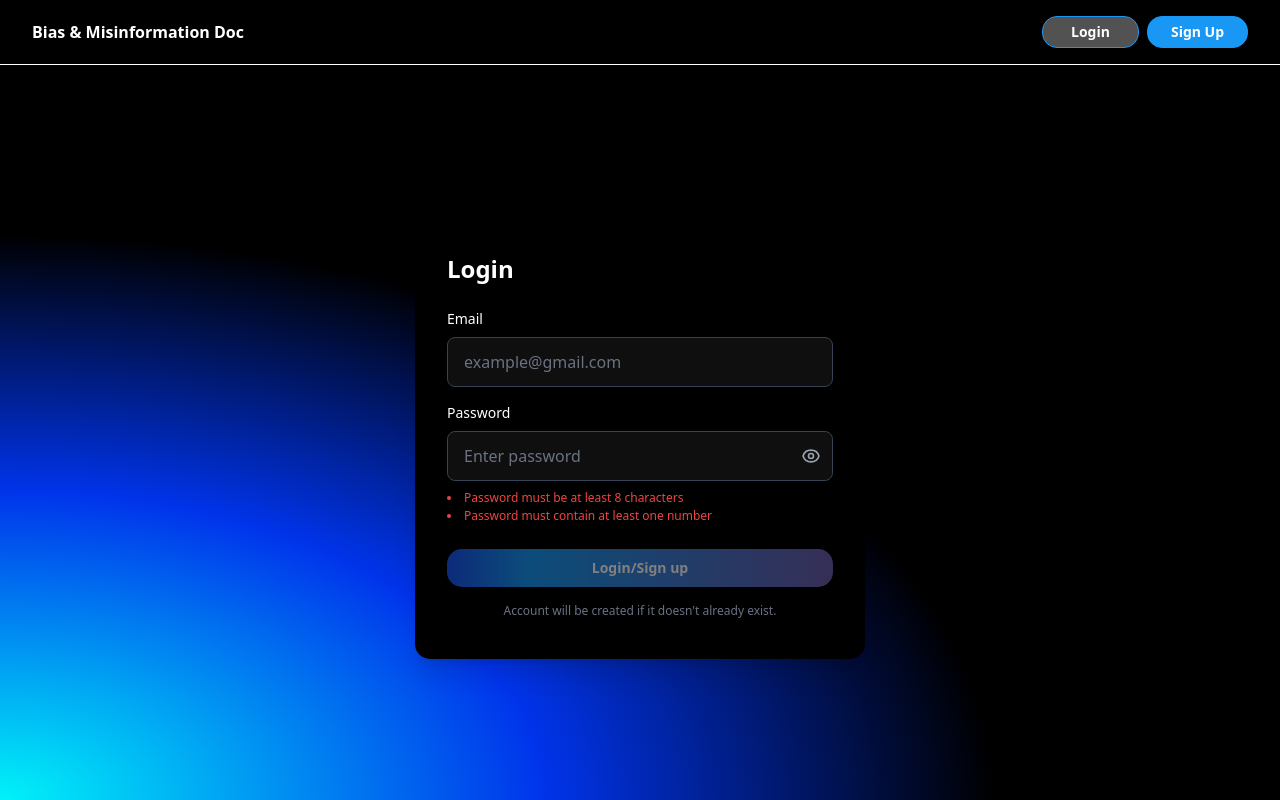
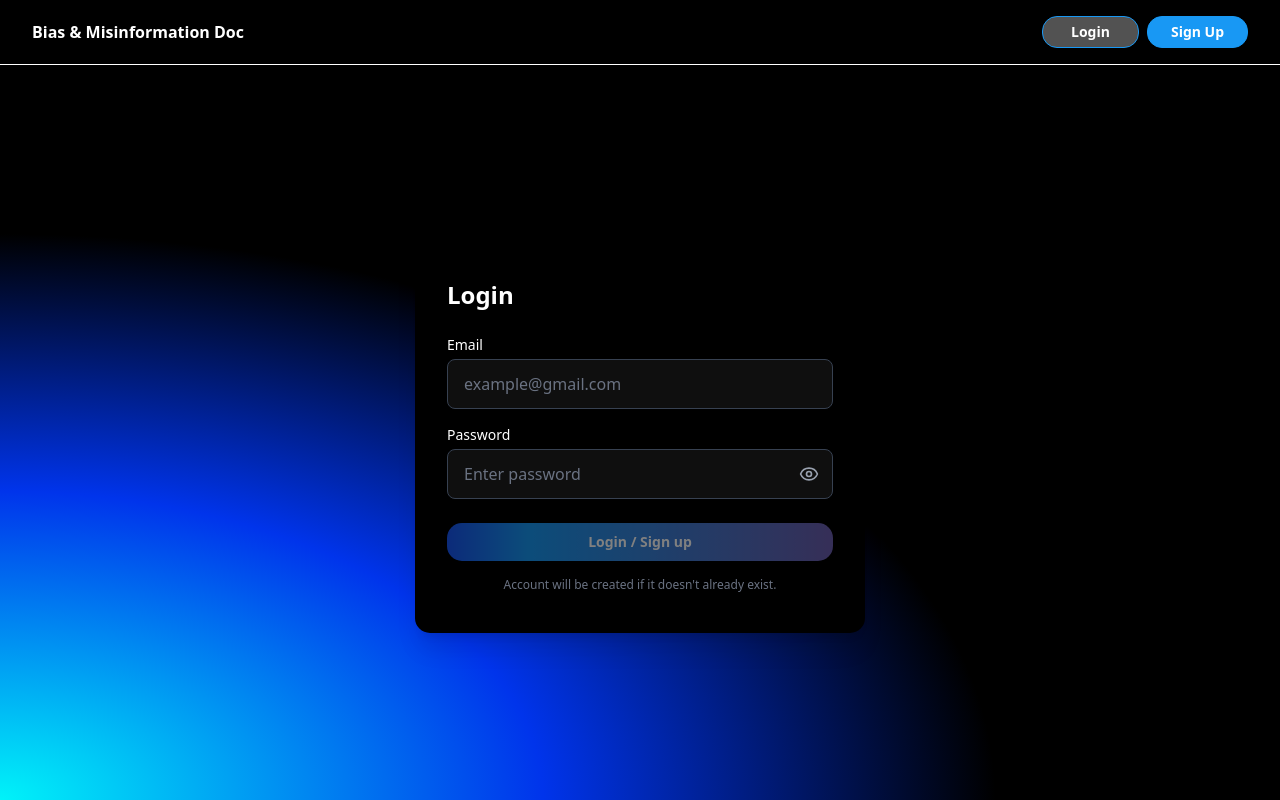
Before and after one commit to Pan-nav/bias-doc, a SvelteKit app: page /login in a window 1280 px wide. Built offline with nearby package versions, Linux system fonts and the light colour scheme.

Commit message:
Authentication page completed pre client interview

```diff
--- a/package.json
+++ b/package.json
@@ -19,6 +19,8 @@
 		"@sveltejs/vite-plugin-svelte": "^6.2.4",
 		"@tailwindcss/forms": "^0.5.11",
 		"@tailwindcss/vite": "^4.1.18",
+		"@types/better-sqlite3": "^7.6.13",
+		"@types/node": "^25.5.0",
 		"autoprefixer": "^10.4.24",
 		"postcss": "^8.5.6",
 		"prettier": "^3.8.1",
@@ -33,6 +35,7 @@
 	"dependencies": {
 		"better-sqlite3": "^12.6.2",
 		"flowbite": "^4.0.1",
-		"flowbite-svelte": "^1.31.0"
+		"flowbite-svelte": "^1.31.0",
+		"lucide-svelte": "^0.577.0"
 	}
 }
--- a/src/lib/utils/validation.ts
+++ b/src/lib/utils/validation.ts
@@ -6,14 +6,14 @@
 export function validateEmail(email: string): { valid: boolean; error: string } {
 	const trimmed = email.trim();
 	if (trimmed.length === 0) {
-		return { valid: false, error: 'Please enter a valid email address' };
+		return { valid: false, error: 'Email is required' };
 	}
 	if (!trimmed.includes('@')) {
-		return { valid: false, error: 'Please enter a valid email address' };
+		return { valid: false, error: 'Please enter a valid email address (e.g. name@example.com)' };
 	}
 	const afterAt = trimmed.split('@')[1] ?? '';
 	if (!afterAt || !afterAt.includes('.')) {
-		return { valid: false, error: 'Please enter a valid email address' };
+		return { valid: false, error: 'Please enter a valid email address (e.g. name@example.com)' };
 	}
 	return { valid: true, error: '' };
 }
--- a/src/routes/login/+page.svelte
+++ b/src/routes/login/+page.svelte
@@ -1,46 +1,64 @@
 <script lang="ts">
-	/**
-	 * Login / Sign-up page (Prototype 2).
-	 * User flow: enter email + password → if email not in storage, show "Create new account?" modal;
-	 * if yes, create and redirect to dashboard. If email exists, check password → match = redirect,
-	 * else show "Invalid password". Validation runs on input so the button stays disabled until valid.
-	 */
-
+	// Login / sign-up: valid email + password → existing user logs in, new user gets "create account?" modal.
 	import { goto } from '$app/navigation';
+	import { Eye, EyeOff } from 'lucide-svelte';
 	import PrimaryButton from '$lib/components/PrimaryButton.svelte';
 	import { createAccount, login, userExists } from '$lib/stores/auth';
 	import { validateEmail, validatePassword } from '$lib/utils/validation';
 
 	let userEmail = $state('');
 	let userPassword = $state('');
-	let isPasswordVisible = $state(false);
+	let showPassword = $state(false);
 	let isSubmitting = $state(false);
 	let passwordError = $state('');
 	let showCreateConfirm = $state(false);
 
-	// Reactive validation so we can disable the button and show errors inli
+	// Error message strings — set by $effect so they update on every keystroke
+	let emailError = $state('');
+	let passwordErrors: string[] = $state([]);
+
 	let emailValidation = $derived(validateEmail(userEmail));
 	let passwordValidation = $derived(validatePassword(userPassword));
-	let isFormValid = $derived((emailValidation.valid || passwordValidation.valid) && !isSubmitting);
+	let canSubmit = $derived((emailValidation.valid && passwordValidation.valid) && !isSubmitting);
+
+	// Recompute email error whenever userEmail changes
+	$effect(() => {
+		if (userEmail.trim() !== '' && !emailValidation.valid) {
+			emailError = emailValidation.error;
+		} else {
+			emailError = '';
+		}
+	});
+
+	// Recompute password errors whenever userPassword changes
+	$effect(() => {
+		if (userPassword.trim() !== '' && passwordValidation.errors.length > 0) {
+			passwordErrors = [...passwordValidation.errors];
+		} else {
+			passwordErrors = [];
+		}
+	});
+
+	// Clear API password error when email changes
+	$effect(() => {
+		userEmail;
+		passwordError = '';
+	});
 
 	function handleSubmit() {
-		if (!isFormValid) return;
-		passwordError = '';
+		if (!canSubmit) return;
 		const email = userEmail.trim().toLowerCase();
 
 		if (userExists(email)) {
-			// Existing user: check password
-			const result = login(userEmail.trim(), userPassword);
+			const result = login(email, userPassword);
 			if (result.success) {
 				isSubmitting = true;
 				goto('/dashboard');
 			} else {
-				passwordError = result.error ?? 'Invalid password';
+				passwordError = result.error ?? 'Wrong password';
 			}
 			return;
 		}
-
-		// New user: show confirmation before creating account
 		showCreateConfirm = true;
 	}
 
@@ -50,89 +68,80 @@
 		isSubmitting = true;
 		goto('/dashboard');
 	}
-
-	function cancelCreateAccount() {
-		showCreateConfirm = false;
-	}
 </script>
 
-<!-- The background image, which will be default to all pages except the landing page -->
 <div
 	class="flex min-h-[calc(100vh-72px)] w-full items-center justify-center px-4 py-12 font-inter"
-	style="background:
-    radial-gradient(ellipse at bottom left, #00F3F9, #0034EB 30%, transparent 55%),
-    #000;"
+	style="background: radial-gradient(ellipse at bottom left, #00F3F9, #0034EB 30%, transparent 55%), #000;"
 >
-	<div
-		class="w-full max-w-[450px] rounded-[15px] px-8 py-10 shadow-xl"
-		style="background-color: #000000;"
-	>
+	<div class="w-full max-w-[450px] rounded-[15px] px-8 py-10 shadow-xl" style="background: #000;">
 		<h1 class="text-2xl font-bold text-white">Login</h1>
 
-		<form onsubmit={(e) => { e.preventDefault(); handleSubmit(); }} class="mt-6 flex flex-col gap-4">
-			<div class="flex flex-col gap-2">
+		<form
+			onsubmit={(e) => {
+				e.preventDefault();
+				handleSubmit();
+			}}
+			class="mt-6 flex flex-col gap-4"
+		>
+			<!-- Email -->
+			<div class="flex flex-col gap-1">
 				<label for="login-email" class="text-sm font-medium text-white">Email</label>
 				<input
 					id="login-email"
-					type="email"
+					type="text"
 					bind:value={userEmail}
 					placeholder="example@gmail.com"
 					autocomplete="email"
-					class="w-full rounded-[8px] border px-4 py-3 text-white placeholder-gray-500 focus:border-[#1898F4] focus:outline-none focus:ring-1 focus:ring-[#1898F4] {emailValidation.valid || !userEmail ? 'border-gray-700' : 'border-red-500'}"
-					style="background-color: #0F0F0F;"
+					class="w-full rounded-lg border px-4 py-3 text-white placeholder-gray-500 focus:outline-none"
+					style="background: #0f0f0f; border-color: {emailError ? '#ef4444' : '#374151'};"
 				/>
-				{#if !emailValidation.valid && userEmail}
-					<p class="text-xs text-[#EF4444]" style="font-size: 12px;">{emailValidation.error}</p>
-				{/if}
+				<span
+					style="color: #ef4444; font-size: 12px; display: {emailError ? 'block' : 'none'};"
+				>{emailError}</span>
 			</div>
 
-			<div class="flex flex-col gap-2">
+			<!-- Password -->
+			<div class="flex flex-col gap-1">
 				<label for="login-password" class="text-sm font-medium text-white">Password</label>
 				<div class="relative">
 					<input
 						id="login-password"
-						type="password"
+						type={showPassword ? 'text' : 'password'}
 						bind:value={userPassword}
 						placeholder="Enter password"
 						autocomplete="current-password"
-						class="w-full rounded-[8px] border py-3 pl-4 pr-10 text-white placeholder-gray-500 focus:border-[#1898F4] focus:outline-none focus:ring-1 focus:ring-[#1898F4] {passwordValidation.valid || !userPassword ? 'border-gray-700' : 'border-red-500'}"
-						style="background-color: #0F0F0F;"
+						class="w-full rounded-lg border py-3 pl-4 pr-10 text-white placeholder-gray-500 focus:outline-none"
+						style="background: #0f0f0f; border-color: {passwordErrors.length > 0 || passwordError ? '#ef4444' : '#374151'};"
 					/>
 					<button
 						type="button"
-						class="absolute right-3 top-1/2 -translate-y-1/2 text-gray-400 hover:text-white"
-						aria-label={isPasswordVisible ? 'Hide password' : 'Show password'}
-						disabled
+						class="absolute right-2 top-1/2 -translate-y-1/2 rounded p-1.5 text-gray-400 hover:text-white"
+						aria-label={showPassword ? 'Hide password' : 'Show password'}
+						onclick={() => (showPassword = !showPassword)}
 					>
-						{#if isPasswordVisible}
-							<svg xmlns="http://www.w3.org/2000/svg" class="h-5 w-5" fill="none" viewBox="0 0 24 24" stroke="currentColor">
-								<path stroke-linecap="round" stroke-linejoin="round" stroke-width="2" d="M13.875 18.825A10.05 10.05 0 0112 19c-4.478 0-8.268-2.943-9.543-7a9.97 9.97 0 011.563-3.029m5.858.908a3 3 0 114.243 4.243M9.878 9.878l4.242 4.242M9.88 9.88l-3.29-3.29m7.532 7.532l3.29 3.29M3 3l3.59 3.59m0 0A9.953 9.953 0 0112 5c4.478 0 8.268 2.943 9.543 7a10.025 10.025 0 01-4.132 5.411m0 0L21 21" />
-							</svg>
+						{#if showPassword}
+							<EyeOff size={20} />
 						{:else}
-							<svg xmlns="http://www.w3.org/2000/svg" class="h-5 w-5" fill="none" viewBox="0 0 24 24" stroke="currentColor">
-								<path stroke-linecap="round" stroke-linejoin="round" stroke-width="2" d="M15 12a3 3 0 11-6 0 3 3 0 016 0z" />
-								<path stroke-linecap="round" stroke-linejoin="round" stroke-width="2" d="M2.458 12C3.732 7.943 7.523 5 12 5c4.478 0 8.268 2.943 9.542 7-1.274 4.057-5.064 7-9.542 7-4.477 0-8.268-2.943-9.542-7z" />
-							</svg>
+							<Eye size={20} />
 						{/if}
 					</button>
 				</div>
-				{#if passwordValidation.errors.length > 0}
-					<ul class="list-inside list-disc text-[#EF4444]" style="font-size: 12px;">
-						{#each passwordValidation.errors as err}
-							<li>{err}</li>
-						{/each}
-					</ul>
-				{/if}
-				{#if passwordError}
-					<p class="text-xs text-[#EF4444]" style="font-size: 12px;">{passwordError}</p>
-				{/if}
+				<div style="color: #ef4444; font-size: 12px; display: {passwordErrors.length > 0 || passwordError ? 'block' : 'none'};">
+					{#each passwordErrors as err}
+						<div style="margin-left: 8px;">• {err}</div>
+					{/each}
+					{#if passwordError}
+						<div>{passwordError}</div>
+					{/if}
+				</div>
 			</div>
 
 			<div class="mt-2">
 				<PrimaryButton
 					type="submit"
-					label={isSubmitting ? 'Loading...' : 'Login/Sign up'}
-					disabled={!isFormValid}
+					label={isSubmitting ? 'Loading...' : 'Login / Sign up'}
+					disabled={!canSubmit}
 					fullWidth
 				/>
 			</div>
@@ -144,7 +153,6 @@
 	</div>
 </div>
 
-<!-- Modal: "Account doesn't exist. Create new account?" -->
 {#if showCreateConfirm}
 	<div
 		class="fixed inset-0 z-50 flex items-center justify-center bg-black/60 font-inter"
@@ -153,8 +161,8 @@
 		aria-labelledby="confirm-title"
 	>
 		<div
-			class="mx-4 w-full max-w-sm rounded-[15px] px-6 py-6 shadow-xl"
-			style="background-color: #000000; border: 1px solid #333;"
+			class="mx-4 w-full max-w-sm rounded-[15px] border border-gray-700 px-6 py-6 shadow-xl"
+			style="background: #000;"
 		>
 			<h2 id="confirm-title" class="text-lg font-bold text-white">Account doesn't exist</h2>
 			<p class="mt-2 text-sm text-gray-400">Create new account?</p>
@@ -162,14 +170,13 @@
 				<button
 					type="button"
 					class="flex-1 rounded-[15px] border border-[#1898F4] py-2 text-sm font-bold text-white"
-					onclick={cancelCreateAccount}
+					onclick={() => (showCreateConfirm = false)}
 				>
 					No
 				</button>
 				<button
 					type="button"
-					class="flex-1 rounded-[15px] py-2 text-sm font-bold text-white"
-					style="background: linear-gradient(90deg, #1856F4 0%, #1898F4 21%, #6C5EAE 100%);"
+					class="flex-1 rounded-[15px] bg-[#1898F4] py-2 text-sm font-bold text-white hover:bg-[#1478c4]"
 					onclick={confirmCreateAccount}
 				>
 					Yes
```
Also changed, not shown: src/routes/api/auth/+server.ts (added, +52 -0 lines), 1 other file (tests, documents, lock files or other folders).
